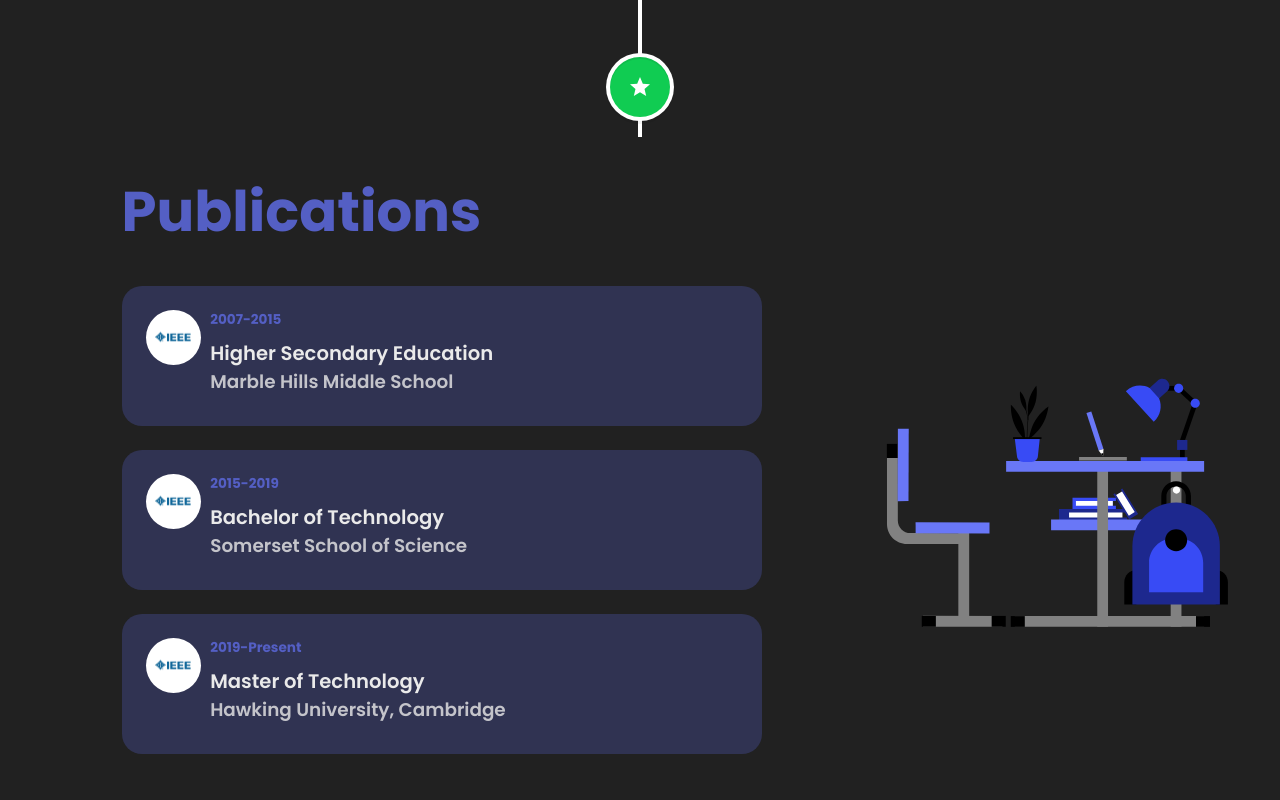
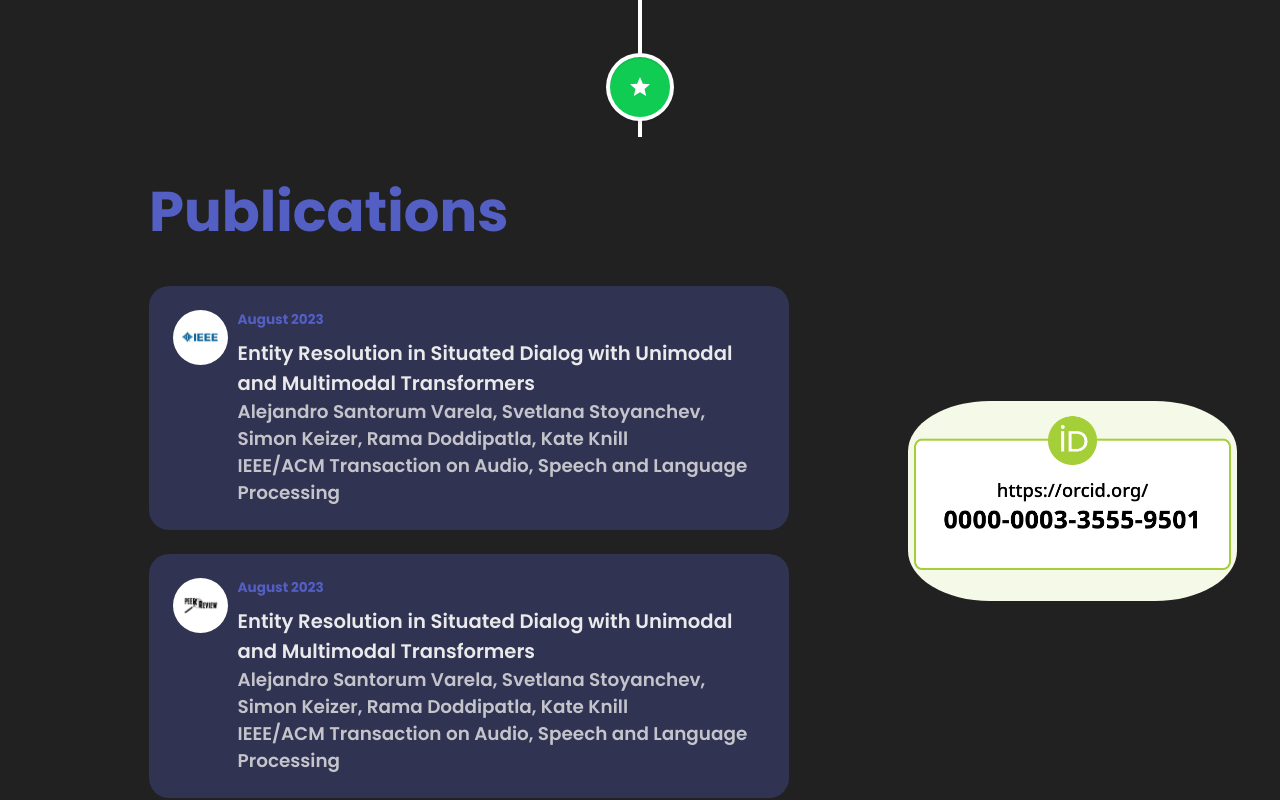
Before and after one commit to AlejandroSantorum/alejandrosantorum.github.io, a React (Create React App) app: page / in a window 1280 px wide. Shown: the part 2740-3540 px from the top of the page. Built offline with nearby package versions, Linux system fonts and the light colour scheme; a web font is replaced by a local one.

Commit message:
Add orcid img and link to ORC webpage

```diff
--- a/src/components/Publications/Publications.css
+++ b/src/components/Publications/Publications.css
@@ -34,7 +34,7 @@
     align-items:flex-start;
     justify-content: flex-start;
     width: 90%;
-    height: 140px;
+    /* height: 140px; */
     padding: 1.5rem;
     border-radius: 20px;
     margin-bottom: 1.5rem;
@@ -81,13 +81,14 @@
 .publications-image {
     box-sizing: border-box;
     padding: 1rem;
-    flex: 0.35;
+    flex: 0.30;
     margin-top: 1rem;
-    pointer-events: none;
+    /* pointer-events: none; */
 }
 
-.publications-image > img {
+.publications-image img {
     width: 100%;
+    border-radius: 25%;
 }
 
 
--- a/src/components/Publications/Publications.js
+++ b/src/components/Publications/Publications.js
@@ -1,6 +1,8 @@
 import React, { useContext } from 'react';
 
 import { ThemeContext } from '../../contexts/ThemeContext';
+
+import orcid_logo from '../../assets/png/publications/orcid_org_logo.png'
 
 import './Publications.css'
 import PublicationsCard from './PublicationsCard';
@@ -16,19 +18,22 @@ function Publications() {
             <div className="publications-body">
                 <div className="publications-description">
                 <h1 style={{color:theme.primary}}>Publications</h1>
-                    {publicationsData.map(edu => (
+                    {publicationsData.map(pub => (
                         <PublicationsCard
-                            key={edu.id}
-                            id={edu.id}
-                            institution={edu.institution}
-                            course={edu.course}
-                            startYear={edu.startYear}
-                            endYear={edu.endYear}
+                            key={pub.id}
+                            id={pub.id}
+                            title={pub.title}
+                            publicationDate={pub.publicationDate}
+                            authors={pub.authors}
+                            journal={pub.journal}
+                            logo_img={pub.logo_img}
                         />
                     ))}
                 </div>
-                <div className="publications-image">
-                    <img src={theme.eduimg} alt=""/>
+                <div className="publications-image" >
+                    <a href='https://orcid.org/0000-0003-3555-9501'>
+                        <img src={orcid_logo} alt=""/>
+                    </a>
                 </div>
             </div>
         </div>
--- a/src/components/Publications/PublicationsCard.js
+++ b/src/components/Publications/PublicationsCard.js
@@ -6,11 +6,10 @@ import { ThemeContext } from '../../contexts/ThemeContext';
 
 //import eduImgWhite from '../../assets/svg/publications/eduImgWhite.svg'
 //import eduImgBlack from '../../assets/svg/publications/eduImgBlack.svg'
-import eduImgWhite from '../../assets/png/publications/ieee_logo.png'
-import eduImgBlack from '../../assets/png/publications/ieee_logo.png'
+
 import './Publications.css'
 
-function PublicationsCard({ id, institution, course, startYear, endYear }) {
+function PublicationsCard({ id, title, publicationDate, authors, journal, logo_img }) {
 
     const { theme } = useContext(ThemeContext);
 
@@ -29,12 +28,14 @@ function PublicationsCard({ id, institution, course, startYear, endYear }) {
         <Fade bottom>
             <div key={id} className={`publications-card ${classes.publicationsCard}`} >
                 <div className="educard-img" style={{backgroundColor: "white"}}>
-                    <img src={theme.type === 'light' ? eduImgBlack : eduImgWhite} alt="" />
+                    {/* <img src={theme.type === 'light' ? eduImgBlack : eduImgWhite} alt="" /> */}
+                    <img src={logo_img} alt="journal logo" />
                 </div>
                 <div className="publications-details">
-                    <h6 style={{color: theme.primary}}>{startYear}-{endYear}</h6>
-                    <h4 style={{color: theme.tertiary}}>{course}</h4>
-                    <h5 style={{color: theme.tertiary80}}>{institution}</h5>
+                    <h6 style={{color: theme.primary}}>{publicationDate}</h6>
+                    <h4 style={{color: theme.tertiary}}>{title}</h4>
+                    <h5 style={{color: theme.tertiary80}}>{authors}</h5>
+                    <h5 style={{color: theme.tertiary80}}>{journal}</h5>
                 </div>
             </div>
         </Fade>
--- a/src/data/publicationsData.js
+++ b/src/data/publicationsData.js
@@ -1,23 +1,21 @@
+import ieee_logo_img from '../assets/png/publications/ieee_logo.png'
+import in_peer_review_img from '../assets/png/publications/in_review.png'
+
 export const publicationsData = [
     {
         id: 1,
-        institution: 'Marble Hills Middle School',
-        course: 'Higher Secondary Education',
-        startYear: '2007',
-        endYear: '2015'
+        title: 'Entity Resolution in Situated Dialog with Unimodal and Multimodal Transformers',
+        publicationDate: 'August 2023',
+        authors: 'Alejandro Santorum Varela, Svetlana Stoyanchev, Simon Keizer, Rama Doddipatla, Kate Knill',
+        journal: 'IEEE/ACM Transaction on Audio, Speech and Language Processing',
+        logo_img: ieee_logo_img,
     },
     {
         id: 2,
-        institution: 'Somerset School of Science',
-        course: 'Bachelor of Technology',
-        startYear: '2015',
-        endYear: '2019'
-    },
-    {
-        id: 3,
-        institution: 'Hawking University, Cambridge',
-        course: 'Master of Technology',
-        startYear: '2019',
-        endYear: 'Present'
+        title: 'Entity Resolution in Situated Dialog with Unimodal and Multimodal Transformers',
+        publicationDate: 'August 2023',
+        authors: 'Alejandro Santorum Varela, Svetlana Stoyanchev, Simon Keizer, Rama Doddipatla, Kate Knill',
+        journal: 'IEEE/ACM Transaction on Audio, Speech and Language Processing',
+        logo_img: in_peer_review_img,
     },
 ]
```
Also changed, not shown: src/assets/png/publications/in_review.png, src/assets/png/publications/orcid_org_logo.png (added).
